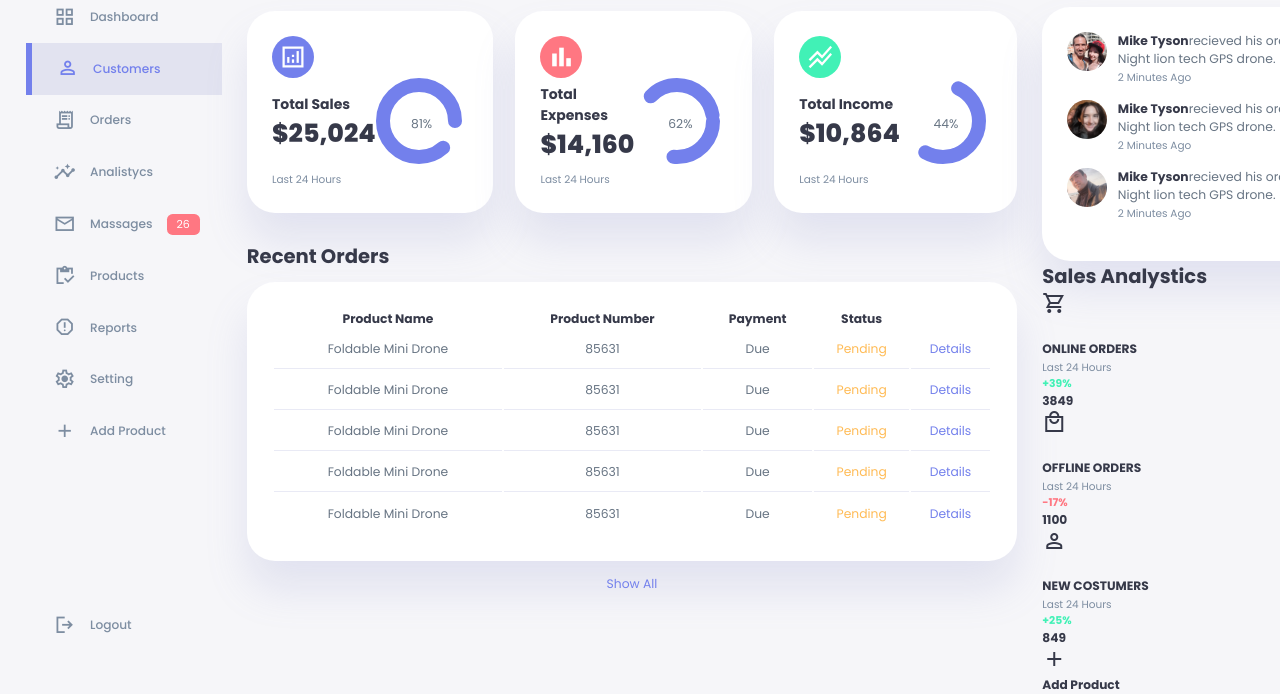
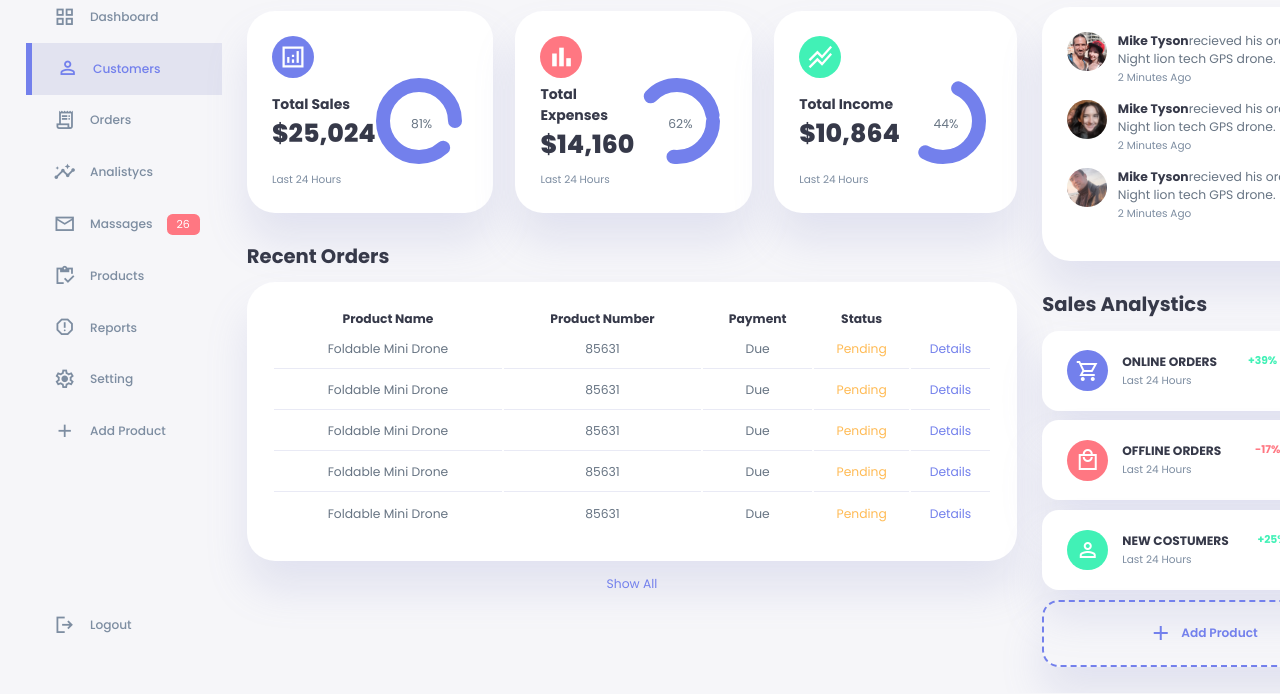
Before and after one commit to Azdevpp/AdminUserInterface, a plain HTML site: page index.html in a window 1280 px wide. Shown: the part 107-801 px from the top of the page. Drawn offline with nearby package versions, Linux system fonts and the light colour scheme; a web font is replaced by a local one.

Commit message:
END of Dashboard CSS

```diff
--- a/index.html
+++ b/index.html
@@ -200,7 +200,6 @@
                 </div>
             </div>
             <!-- END OF TOP -->
-
             <div class="recent-updates">
                 <h2>Recent Update</h2>
                 <div class="updates">
@@ -237,7 +236,7 @@
                 </div>
             </div>
             <!-- ---------- END OF RECENT UPDATES ------------- -->
-            <div class="sales-analystics">
+            <div class="sales-analytics">
                 <h2>Sales Analystics</h2>
                 <div class="item online">
                     <div class="icon">
@@ -251,7 +250,8 @@
                         <h5 class="success">+39%</h5>
                         <h3>3849</h3>
                     </div>
-                </div><div class="item offline">
+                </div>
+                <div class="item offline">
                     <div class="icon">
                         <span class="material-symbols-sharp">local_mall</span>
                     </div>
@@ -263,7 +263,8 @@
                         <h5 class="danger">-17%</h5>
                         <h3>1100</h3>
                     </div>
-                </div><div class="item customers">
+                </div>
+                <div class="item costumers">
                     <div class="icon">
                         <span class="material-symbols-sharp">person</span>
                     </div>
--- a/style.css
+++ b/style.css
@@ -25,6 +25,8 @@
   --padding-1: 1.2rem;
 
   --box-shadow: 0 2rem 3rem var(--color-light);
+  --box-shadow-primary: 0 0 2rem var(--color-primary);
+  /* offset-x | offset-y | blur-radius | color */
 }
 
 * {
@@ -455,3 +457,71 @@ main .recent-orders a {
   gap: 1rem;
   margin-bottom: 1rem;
 }
+
+/* ============= SALES ANALYSTICS ============== */
+.right .sales-analytics {
+  margin-top: 2rem;
+}
+
+.right .sales-analytics h2 {
+  margin-bottom: 0.8rem;
+}
+
+.right .sales-analytics .item {
+  background: var(--color-white);
+  display: flex;
+  align-items: center;
+  gap: 1rem;
+  margin-bottom: 0.7rem;
+  padding: 1.4rem var(--card-padding);
+  border-radius: var(--border-radius-3);
+  box-shadow: var(--box-shadow);
+  transition: all 300ms ease;
+}
+
+.right .sales-analytics .item:hover {
+  box-shadow: var(--box-shadow-primary);
+}
+
+.right .sales-analytics .item .right {
+  display: flex;
+  justify-content: space-between;
+  align-items: start;
+  margin: 0;
+  width: 100%;
+}
+
+.right .sales-analytics .item .icon {
+  padding: 0.6rem;
+  color: var(--color-white);
+  border-radius: 50%;
+  background: var(--color-primary);
+  display: flex;
+}
+
+.right .sales-analytics .item.offline .icon {
+  background: var(--color-danger);
+}
+
+.right .sales-analytics .item.costumers .icon {
+  background: var(--color-success);
+}
+
+.right .sales-analytics .add-product {
+  background: transparent;
+  border: 2px dashed var(--color-primary);
+  color: var(--color-primary);
+  display: flex;
+  align-items: center;
+  justify-content: center;
+}
+
+.right .sales-analytics .add-product div {
+  display: flex;
+  align-items: center;
+  gap: 0.6rem;
+}
+
+.right .sales-analytics .add-product div h3 {
+  font-weight: 600;
+}
```
